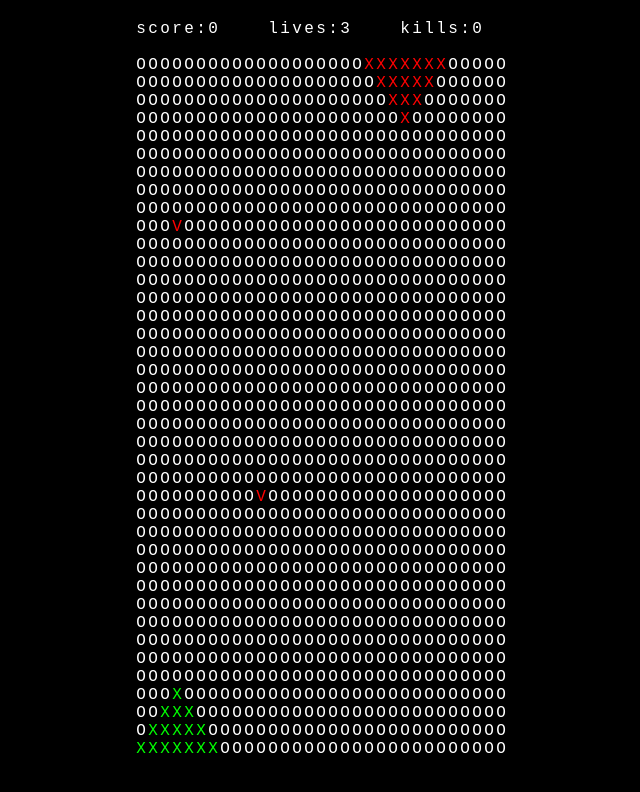
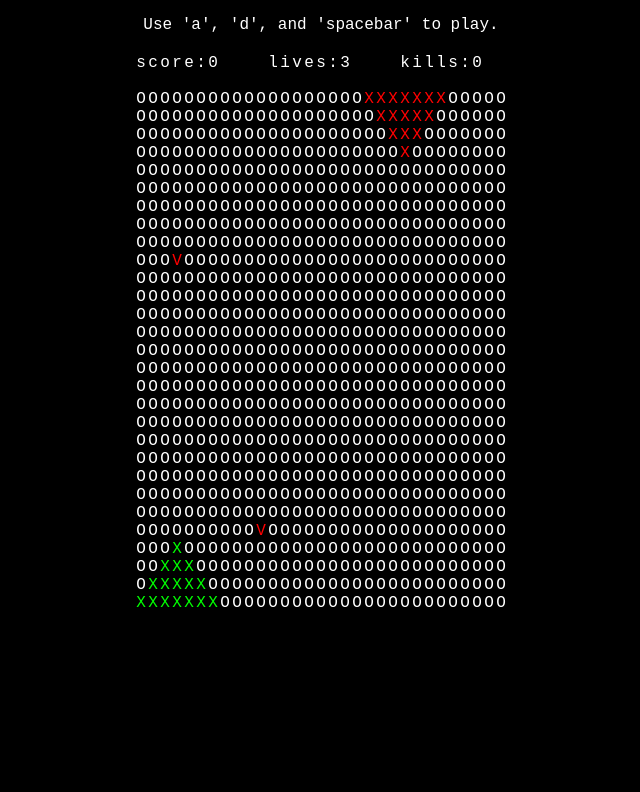
Before and after one commit to mhoanghold/all-day-space-savage, a plain HTML site: page index.html in a window 1280 px wide. Shown: the whole page, without its empty margins (319-959 px from the left). Drawn offline with Linux system fonts and the light colour scheme; no server answers.

Commit message:
Instructions Shorter game board

```diff
--- a/css/base.css
+++ b/css/base.css
@@ -3,7 +3,9 @@
     margin: 20px auto;
 }
 
-.row {
+p {
+    color: #fff;
+    text-align: center;
 }
 
 .item {
--- a/index.html
+++ b/index.html
@@ -8,6 +8,7 @@
     <link rel="stylesheet" href="css/base.css" type="text/css" media="all" />
 </head>
 <body>
+    <p>Use 'a', 'd', and 'spacebar' to play.</p>
     <div class="game-container js-game-container">
         <div class="js-stats-container stats-container clearfix"></div>
         <div class="js-enemy-container enemy-container clearfix"></div>
--- a/javascript/Invader.js
+++ b/javascript/Invader.js
@@ -7,7 +7,7 @@ function Invader() {
 
 Invader.prototype = {
   columns: 30,
-  rows: 30,
+  rows: 20,
   score: 0,
   kills: 0,
   points_per_hit: 20,
```
